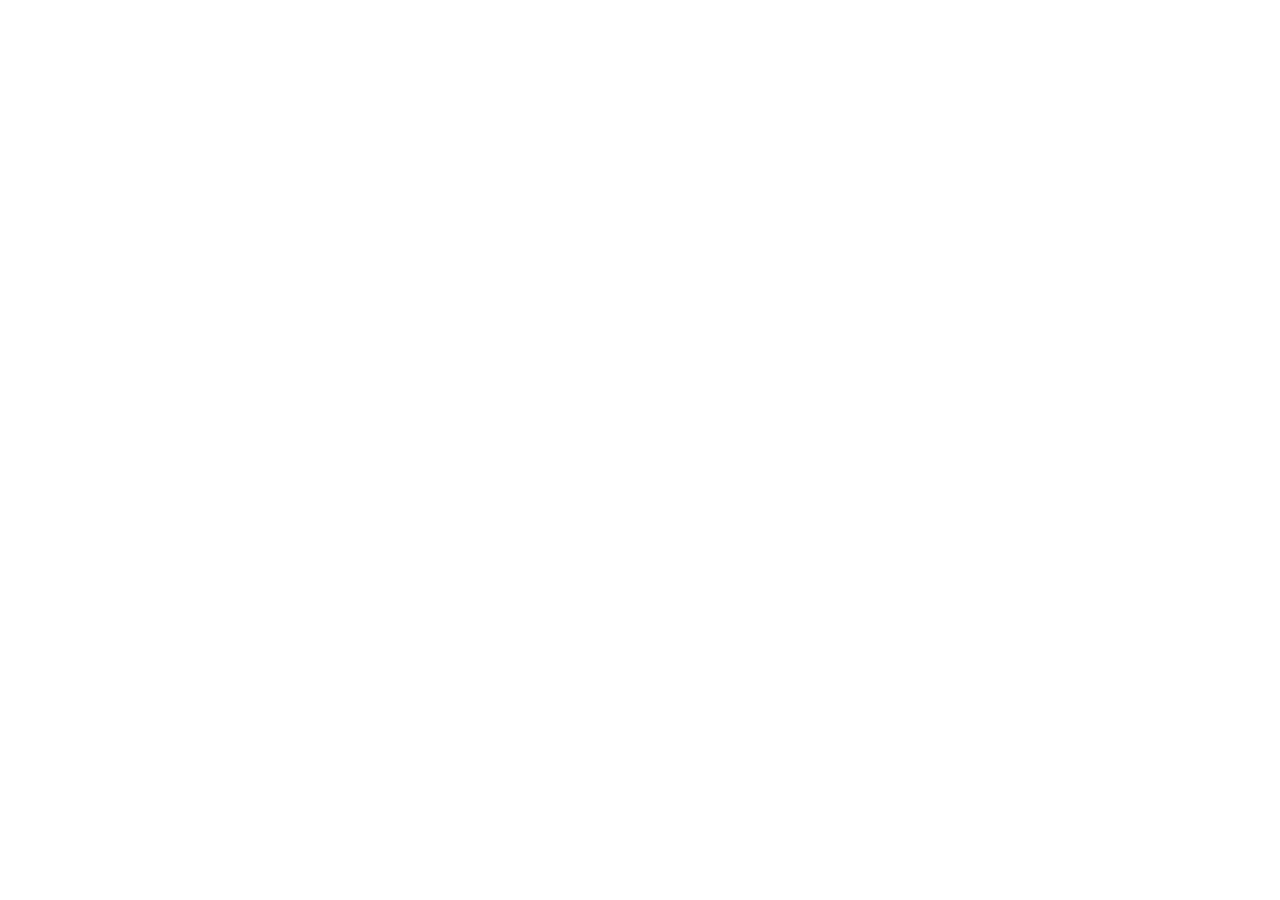
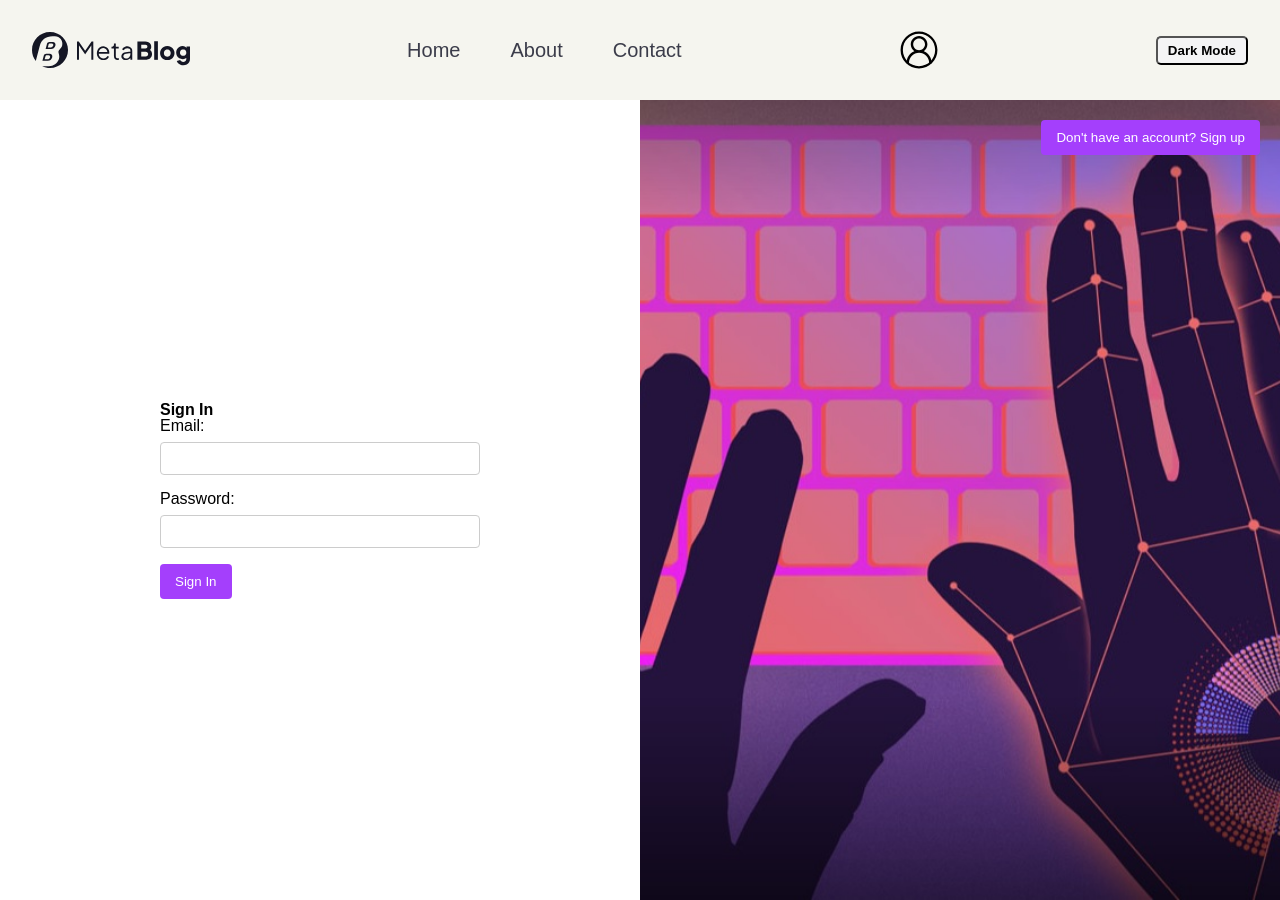
Before and after one commit to shkelzenjashari/react-project, a React (Create React App) app in the folder project/: page /login in a window 1280 px wide. Before the commit this address had no page. Before the commit the page ends 800 px from the top, so only its background shows below. Built offline with nearby package versions, Linux system fonts and the light colour scheme.

Commit message:
loginform

```diff
--- a/project/src/App.js
+++ b/project/src/App.js
@@ -5,6 +5,7 @@
 import About from "./Pages/About";
 import Contact from "./Pages/Contact.js";
 import { BrowserRouter as Router, Routes, Route, Link } from "react-router-dom";
+import LoginForm from "./Login/LoginForm";
 
 function App() {
   return (
@@ -14,6 +15,7 @@
           <Route path="/" element={<Home />} />
           <Route path="/about" element={<About />} />
           <Route path="/contact" element={<Contact />} />
+          <Route path="/login" element={<LoginForm />} />
         </Routes>
       </Router>
     </div>
--- /dev/null
+++ b/project/src/Login/LoginForm.css
@@ -0,0 +1,73 @@
+/* LoginForm.css */
+.login-container {
+  display: flex;
+  height: 100vh;
+  overflow: hidden;
+}
+
+.form-container {
+  flex: 1;
+  display: flex;
+  align-items: center;
+  justify-content: center;
+  transition: transform 0.5s ease-in-out;
+}
+.form-container.sign-up {
+  transform: translateX(100%);
+}
+
+.form-container.sign-in {
+  transform: translateX(0);
+}
+
+form {
+  width: 50%;
+  transition: opacity 0.5s ease-in-out;
+}
+
+label {
+  display: block;
+  margin-bottom: 8px;
+}
+
+input {
+  width: 100%;
+  padding: 8px;
+  margin-bottom: 16px;
+  box-sizing: border-box;
+  border: 1px solid #ccc;
+  border-radius: 4px;
+}
+
+.loginFormButton {
+  background-color: rgb(164, 63, 252);
+  color: #fff;
+  padding: 10px 15px;
+  border: none;
+  border-radius: 4px;
+  cursor: pointer;
+}
+
+.loginFormButton:hover {
+  background-color: rgb(136, 0, 255);
+}
+
+.image-container {
+  flex: 1;
+  overflow: hidden;
+  transition: opacity 0.5s ease-in-out;
+}
+
+.loginImage {
+  width: 100%;
+  height: 100%;
+  object-fit: cover;
+}
+
+.switch-button {
+  position: absolute;
+  top: 120px;
+  right: 20px;
+  border: none;
+  cursor: pointer;
+}
--- /dev/null
+++ b/project/src/Login/LoginForm.js
@@ -0,0 +1,59 @@
+// LoginForm.js
+import React, { useState } from "react";
+import "./LoginForm.css";
+import Navbar from "../Navbar/Navbar";
+import image from "../Images/typing.jpg";
+
+const LoginForm = () => {
+  const [isSignIn, setIsSignIn] = useState(true);
+
+  const toggleForm = () => {
+    setIsSignIn(!isSignIn);
+  };
+
+  return (
+    <>
+      <Navbar />
+      <div className="login-container">
+        <div
+          className="form-container"
+          style={{ transform: `translateX(${isSignIn ? "0%" : "100%"})` }}
+        >
+          <form>
+            <h2>{isSignIn ? "Sign In" : "Sign Up"}</h2>
+            {!isSignIn && (
+              <>
+                <label>Name:</label>
+                <input type="text" name="name" required />
+                <label>Surname:</label>
+                <input type="text" name="surname" required />
+              </>
+            )}
+            <label>Email:</label>
+            <input type="email" name="email" required />
+            <label>Password:</label>
+            <input type="password" name="password" required />
+            <button className="loginFormButton" type="submit">
+              {isSignIn ? "Sign In" : "Sign Up"}
+            </button>
+          </form>
+        </div>
+        <div
+          className="image-container"
+          style={{ transform: `translateX(${isSignIn ? "0%" : "-100%"})` }}
+        >
+          <img
+            className="loginImage"
+            src={image}
+            alt={isSignIn ? "Sign In" : "Sign Up"}
+          />
+        </div>
+        <button className="loginFormButton switch-button" onClick={toggleForm}>
+          {isSignIn ? "Don't have an account? Sign up" : "Log in"}
+        </button>
+      </div>
+    </>
+  );
+};
+
+export default LoginForm;
--- a/project/src/Navbar/Navbar.js
+++ b/project/src/Navbar/Navbar.js
@@ -2,31 +2,34 @@
 import "./navbar.css";
 import Logo from "../Images/Logo.svg";
 import userLogin from "../Images/user-login.svg";
-import { Link } from "react-router-dom";
+import { Link, useLocation } from "react-router-dom";
 
 const Navbar = () => {
+  const location = useLocation();
   return (
     <div className="navbar">
       <img className="logo" src={Logo} alt="logo" />
       <ul className="navbar-list">
-        <li>
+        <li className={location.pathname === "/" ? "active" : ""}>
           <Link to="/">Home</Link>
         </li>
-        <li>
+        <li className={location.pathname === "/about" ? "active" : ""}>
           <Link to="/about">About</Link>
         </li>
-        <li>
+        <li className={location.pathname === "/contact" ? "active" : ""}>
           <Link to="/contact">Contact</Link>
         </li>
       </ul>
-      <img
-        onClick={() => {
-          console.log("clicked");
-        }}
-        className="user-login img-responsive"
-        src={userLogin}
-        alt="user-login"
-      />
+      <li>
+        <Link to="/login">
+          <img
+            className="user-login img-responsive"
+            src={userLogin}
+            alt="user-login"
+          />
+        </Link>
+      </li>
+
       <button className="night-button">Dark Mode</button>
     </div>
   );
--- a/project/src/Navbar/navbar.css
+++ b/project/src/Navbar/navbar.css
@@ -13,6 +13,12 @@
   justify-content: space-between;
   align-items: center;
   gap: 50px;
+}
+li {
+  list-style: none;
+}
+.navbar-list li.active a {
+  color: rgb(136, 0, 255);
 }
 .navbar-list li a {
   text-decoration: none;
--- a/project/src/Pages/About.js
+++ b/project/src/Pages/About.js
@@ -1,7 +1,13 @@
 import React from "react";
+import Navbar from "../Navbar/Navbar";
 
 const About = () => {
-  return <div>About</div>;
+  return (
+    <div>
+      <Navbar />
+      About
+    </div>
+  );
 };
 
 export default About;
--- a/project/src/Pages/Contact.js
+++ b/project/src/Pages/Contact.js
@@ -1,7 +1,14 @@
 import React from "react";
+import LoginForm from "../Login/LoginForm";
+import Navbar from "../Navbar/Navbar";
 
 const Contact = () => {
-  return <div>Contact</div>;
+  return (
+    <div>
+      <Navbar />
+      Contact
+    </div>
+  );
 };
 
 export default Contact;
```
Also changed, not shown: project/src/Login/Login.js (deleted, +0 -7 lines), project/src/Register/Register.js (deleted, +0 -7 lines), project/src/Images/typing.jpg (added), project/src/Images/typing2.webp (added).
